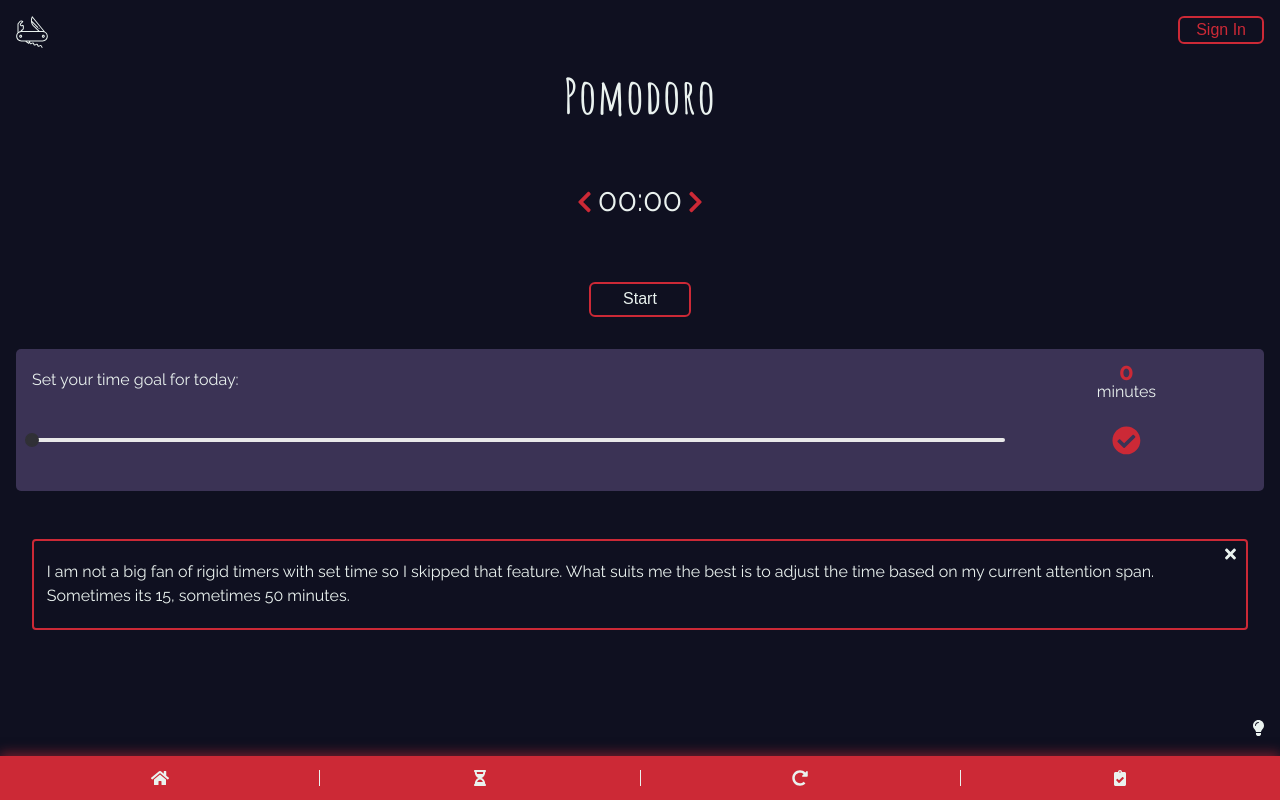
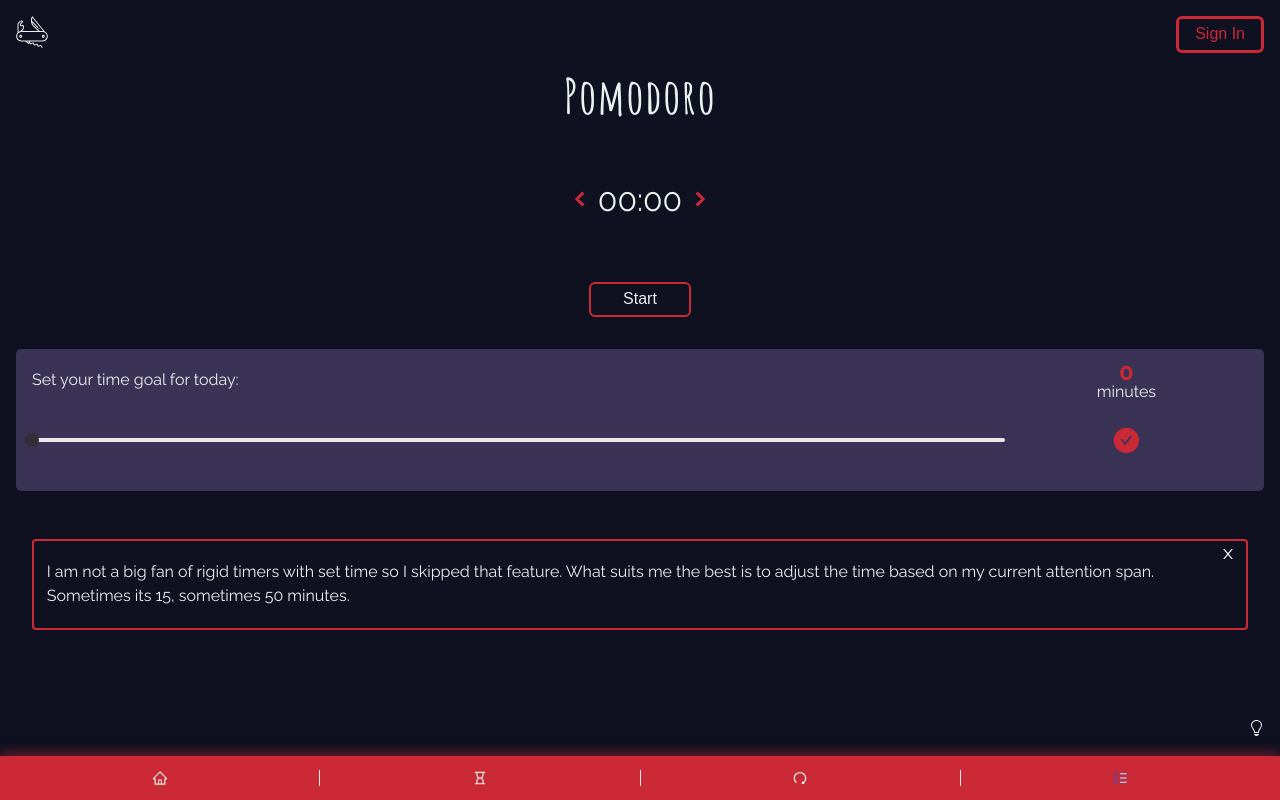
Before and after one commit to Marty-W/swiss-knife, a React (Create React App) app: page /pomodoro in a window 1280 px wide. Both pictures are taken after a click on the icon 1230 px from the left and 553 px from the top of the page. Built offline with nearby package versions, Linux system fonts and the light colour scheme; no server answers.

Commit message:
using react-icons instead of fa

```diff
--- a/package.json
+++ b/package.json
@@ -3,10 +3,6 @@
   "version": "0.1.0",
   "private": true,
   "dependencies": {
-    "@fortawesome/fontawesome-svg-core": "^1.2.28",
-    "@fortawesome/free-brands-svg-icons": "^5.13.0",
-    "@fortawesome/free-solid-svg-icons": "^5.13.0",
-    "@fortawesome/react-fontawesome": "^0.1.9",
     "@testing-library/jest-dom": "^4.2.4",
     "@testing-library/react": "^9.3.2",
     "@testing-library/user-event": "^7.1.2",
@@ -15,6 +11,7 @@
     "rc-slider": "^9.2.4",
     "react": "^16.13.1",
     "react-dom": "^16.13.1",
+    "react-icons": "^3.10.0",
     "react-router-dom": "^5.1.2",
     "react-scripts": "3.4.1",
     "react-spring": "^8.0.27",
--- a/src/components/UI/Card.jsx
+++ b/src/components/UI/Card.jsx
@@ -1,15 +1,14 @@
 import React from 'react'
 import styled from 'styled-components/macro'
 
-import { FontAwesomeIcon } from '@fortawesome/react-fontawesome'
-import { faTimes } from '@fortawesome/free-solid-svg-icons'
+import { AiOutlineClose } from 'react-icons/ai'
 
 const Card = ({ children, show, setShow }) => {
   return (
     <>
       {show && (
         <SCard>
-          <StyledCloseButton icon={faTimes} onClick={() => setShow(false)} />
+          <StyledCloseButton onClick={() => setShow(false)} />
           {children}
         </SCard>
       )}
@@ -28,7 +27,7 @@ const SCard = styled.div`
   position: relative;
 `
 
-const StyledCloseButton = styled(FontAwesomeIcon)`
+const StyledCloseButton = styled(AiOutlineClose)`
   position: absolute;
   font-size: 1rem;
   top: 0.3em;
--- a/src/components/UI/Header.jsx
+++ b/src/components/UI/Header.jsx
@@ -47,11 +47,12 @@ const LogoWrapper = styled.div`
 `
 
 const SignButton = styled(Button)`
-  position: fixed;
+  position: absolute;
   right: 1em;
   top: 1em;
-  padding: 0.2em 1em;
+  padding: 0.4em 1em;
   margin: 0;
+  border-width: 3px;
   &:hover {
     background: ${(props) => props.theme.colors.white};
   }
--- a/src/components/UI/Navbar/NavItems.jsx
+++ b/src/components/UI/Navbar/NavItems.jsx
@@ -1,34 +1,33 @@
 import React from 'react'
 import styled from 'styled-components/macro'
 import { Link } from 'react-router-dom'
-import { FontAwesomeIcon } from '@fortawesome/react-fontawesome'
 import {
-  faHourglassHalf,
-  faHome,
-  faRedoAlt,
-  faClipboardCheck,
-} from '@fortawesome/free-solid-svg-icons'
+  AiOutlineHome,
+  AiOutlineHourglass,
+  AiOutlineRedo,
+} from 'react-icons/ai'
+import { FcTodoList } from 'react-icons/fc'
 
 const NavItems = () => (
   <StyledUl>
     <li>
       <Link to="/">
-        <FontAwesomeIcon icon={faHome} />
+        <AiOutlineHome />
       </Link>
     </li>
     <li>
       <Link to="/pomodoro">
-        <FontAwesomeIcon icon={faHourglassHalf} />
+        <AiOutlineHourglass />
       </Link>
     </li>
     <li>
       <Link to="/habits">
-        <FontAwesomeIcon icon={faRedoAlt} />
+        <AiOutlineRedo />
       </Link>
     </li>
     <li>
       <Link to="/todo">
-        <FontAwesomeIcon icon={faClipboardCheck} />
+        <FcTodoList />
       </Link>
     </li>
   </StyledUl>
@@ -60,6 +59,7 @@ const StyledUl = styled.ul`
     &:hover {
       color: ${(props) => props.theme.colors.dark};
     }
+    //todo repair blue color
   }
 `
 
--- a/src/components/UI/Redo.jsx
+++ b/src/components/UI/Redo.jsx
@@ -2,8 +2,7 @@ import React, { useState } from 'react'
 import styled from 'styled-components/macro'
 import { useSpring, animated, config } from 'react-spring'
 
-import { FontAwesomeIcon } from '@fortawesome/react-fontawesome'
-import { faUndoAlt } from '@fortawesome/free-solid-svg-icons'
+import { FaUndoAlt } from 'react-icons/fa'
 
 const Redo = ({ onClick }) => {
   const [clicks, setClicks] = useState(1)
@@ -18,12 +17,10 @@ const Redo = ({ onClick }) => {
     onClick()
   }
 
-  return (
-    <StyledRedo icon={faUndoAlt} onClick={handleOnClick} style={animateProps} />
-  )
+  return <StyledRedo onClick={handleOnClick} style={animateProps} />
 }
 
-const StyledRedo = styled(animated(FontAwesomeIcon))`
+const StyledRedo = styled(animated(FaUndoAlt))`
   color: ${(props) => props.theme.colors.white};
 `
 
--- a/src/components/authentication/Form.jsx
+++ b/src/components/authentication/Form.jsx
@@ -1,8 +1,7 @@
 import React, { useState } from 'react'
 import { useHistory } from 'react-router-dom'
 import styled from 'styled-components/macro'
-import { FontAwesomeIcon } from '@fortawesome/react-fontawesome'
-import { faKey, faUser } from '@fortawesome/free-solid-svg-icons'
+import { FaUserShield, FaKey } from 'react-icons/fa'
 
 import { auth } from '../../utils/firebase'
 
@@ -38,7 +37,7 @@ const Form = () => {
   return (
     <StyledForm>
       <label htmlFor="email">
-        <StyledIcon icon={faUser} />
+        <FaUserShield />
         <input
           type="email"
           onChange={(e) => setUserEmail(e.target.value)}
@@ -49,7 +48,7 @@ const Form = () => {
         />
       </label>
       <label htmlFor="password">
-        <StyledIcon icon={faKey} />
+        <FaKey />
         <input
           type="password"
           onChange={(e) => setUserPassword(e.target.value)}
@@ -108,11 +107,11 @@ const StyledForm = styled.form`
     margin: 0 0 0 0.5em;
     border-radius: 10px;
   }
-`
 
-const StyledIcon = styled(FontAwesomeIcon)`
-  font-size: 1.2rem;
-  margin: 0 0.4rem;
+  & svg {
+    font-size: 1.2rem;
+    margin: 0 0.4rem;
+  }
 `
 
 export default Form
--- a/src/components/authentication/Socials.jsx
+++ b/src/components/authentication/Socials.jsx
@@ -1,8 +1,7 @@
 import React, { useState } from 'react'
 import { useHistory } from 'react-router-dom'
 import styled from 'styled-components/macro'
-import { FontAwesomeIcon } from '@fortawesome/react-fontawesome'
-import { faGoogle } from '@fortawesome/free-brands-svg-icons'
+import { FcGoogle } from 'react-icons/fc'
 
 import { auth, Google } from '../../utils/firebase'
 
@@ -24,7 +23,7 @@ const Socials = () => {
   return (
     <SocialsWrapper>
       {errorMsg && <ErrorMsg>{errorMsg}</ErrorMsg>}
-      <StyledIcon icon={faGoogle} onClick={signInWithGoogle} />
+      <StyledGoogle onClick={signInWithGoogle} />
     </SocialsWrapper>
   )
 }
@@ -35,11 +34,10 @@ const SocialsWrapper = styled.div`
   margin-top: 2em;
 `
 
-const StyledIcon = styled(FontAwesomeIcon)`
+const StyledGoogle = styled(FcGoogle)`
   font-size: 2rem;
 
   &:hover {
-    color: ${(props) => props.theme.colors.red};
     cursor: pointer;
   }
 `
--- a/src/components/pomodoro/DailyGoal.jsx
+++ b/src/components/pomodoro/DailyGoal.jsx
@@ -1,7 +1,6 @@
 import React, { useState } from 'react'
 import styled from 'styled-components/macro'
-import { FontAwesomeIcon } from '@fortawesome/react-fontawesome'
-import { faCheckCircle } from '@fortawesome/free-solid-svg-icons'
+import { AiFillCheckCircle } from 'react-icons/ai'
 
 import Slider from 'rc-slider/lib/Slider'
 import 'rc-slider/assets/index.css'
@@ -29,7 +28,7 @@ const DailyGoal = () => {
       <Minutes>
         <span>{dailyGoal}</span> minutes
       </Minutes>
-      <Check icon={faCheckCircle} />
+      <Check />
     </DailyGoalWrapper>
   )
 }
@@ -64,7 +63,7 @@ const Minutes = styled.p`
   }
 `
 
-const Check = styled(FontAwesomeIcon)`
+const Check = styled(AiFillCheckCircle)`
   color: ${(props) => props.theme.colors.red};
   font-size: 1.8rem;
   cursor: pointer;
--- a/src/components/pomodoro/Info.jsx
+++ b/src/components/pomodoro/Info.jsx
@@ -1,7 +1,6 @@
 import React, { useState, useEffect } from 'react'
 import styled from 'styled-components/macro'
-import { FontAwesomeIcon } from '@fortawesome/react-fontawesome'
-import { faLightbulb } from '@fortawesome/free-solid-svg-icons'
+import { GoLightBulb } from 'react-icons/go'
 
 import useStickyState from '../../hooks/useStickyState'
 
@@ -28,7 +27,7 @@ const Info = () => {
 
   return (
     <InfoWrapper>
-      {showBulb && <LightBulb icon={faLightbulb} onClick={handleShowAll} />}
+      {showBulb && <LightBulb onClick={handleShowAll} />}
       <PomoInfo show={showCard1} setShow={setShowCard1}>
         <p>
           This is the simplest and maybe the most efficient productivity tool in
@@ -56,7 +55,7 @@ const PomoInfo = styled(Card)`
   font-size: 1.8rem;
 `
 
-const LightBulb = styled(FontAwesomeIcon)`
+const LightBulb = styled(GoLightBulb)`
   &:hover {
     color: yellow;
   }
--- a/src/components/pomodoro/Quotes.jsx
+++ b/src/components/pomodoro/Quotes.jsx
@@ -2,12 +2,11 @@ import React, { useState, useEffect } from 'react'
 import styled from 'styled-components/macro'
 
 import Redo from '../UI/Redo'
-
-// TODO better error handling, maybe simulate internet fall
+import ErrorMsg from '../UI/ErrorMsg'
 
 const Quotes = () => {
   const [quote, setQuote] = useState()
-  const [error, setError] = useState()
+  const [errorMsg, setErrorMsg] = useState()
 
   useEffect(() => {
     fetchNewQuote()
@@ -16,19 +15,19 @@ const Quotes = () => {
   const fetchNewQuote = async () => {
     try {
       const response = await fetch(
-        'http://quotes.stormconsultancy.co.uk/random.json'
+        'https://programming-quotes-api.herokuapp.com/quotes/random'
       )
       const quoteObj = await response.json()
-      setQuote(quoteObj.quote)
+      setQuote(quoteObj.en)
     } catch (err) {
-      setError(err)
+      setErrorMsg(err)
     }
   }
 
   return (
     <QuotesWrapper>
-      {error ? (
-        <p>{error}</p>
+      {errorMsg ? (
+        <ErrorMsg>{errorMsg}</ErrorMsg>
       ) : (
         <>
           <Redo onClick={fetchNewQuote} />
--- a/src/components/pomodoro/TimePicker.jsx
+++ b/src/components/pomodoro/TimePicker.jsx
@@ -1,11 +1,7 @@
 import React, { useContext } from 'react'
 import styled from 'styled-components/macro'
 
-import { FontAwesomeIcon } from '@fortawesome/react-fontawesome'
-import {
-  faChevronRight,
-  faChevronLeft,
-} from '@fortawesome/free-solid-svg-icons'
+import { GoChevronLeft, GoChevronRight } from 'react-icons/go'
 
 import { PomoContext } from '../../context/pomoContext'
 
@@ -35,13 +31,13 @@ const TimePicker = () => {
         disabled={duration.as('milliseconds') === 0}
         onClick={handleMinus}
       >
-        <FontAwesomeIcon icon={faChevronLeft} />
+        <GoChevronLeft />
       </StyledButton>
       <StyledTicker isBreak={isBreak}>
         {duration.toFormat('mm:ss')}
       </StyledTicker>
       <StyledButton onClick={handlePlus}>
-        <FontAwesomeIcon icon={faChevronRight} />
+        <GoChevronRight />
       </StyledButton>
     </StyledTimer>
   )
@@ -59,6 +55,11 @@ const StyledButton = styled.button`
   border: none;
   font-size: 1.5rem;
   color: ${(props) => props.theme.colors.red};
+
+  //todo repair outline
+  svg:active {
+    outline: none;
+  }
 `
 
 const StyledTicker = styled.span`
--- a/src/pages/Auth.jsx
+++ b/src/pages/Auth.jsx
@@ -1,7 +1,6 @@
 import React from 'react'
 import styled from 'styled-components/macro'
-import { FontAwesomeIcon } from '@fortawesome/react-fontawesome'
-import { faTimes } from '@fortawesome/free-solid-svg-icons'
+import { AiOutlineClose } from 'react-icons/ai'
 
 import { useHistory } from 'react-router-dom'
 
@@ -15,7 +14,7 @@ const Auth = () => {
   return (
     <Modal type="center">
       <SignInWrapper>
-        <StyledCloseButton icon={faTimes} onClick={() => history.push('/')} />
+        <StyledCloseButton onClick={() => history.push('/')} />
         <StyledH2>Login</StyledH2>
         <p>login using your socials or your username and password</p>
         <Form />
@@ -36,7 +35,7 @@ const StyledH2 = styled.h2`
   font-family: ${(props) => props.theme.fonts.dec};
 `
 
-const StyledCloseButton = styled(FontAwesomeIcon)`
+const StyledCloseButton = styled(AiOutlineClose)`
   position: fixed;
   font-size: 1.2rem;
   top: 0.5em;
```
Also changed, not shown: 1 other file (tests, documents, lock files or other folders).
